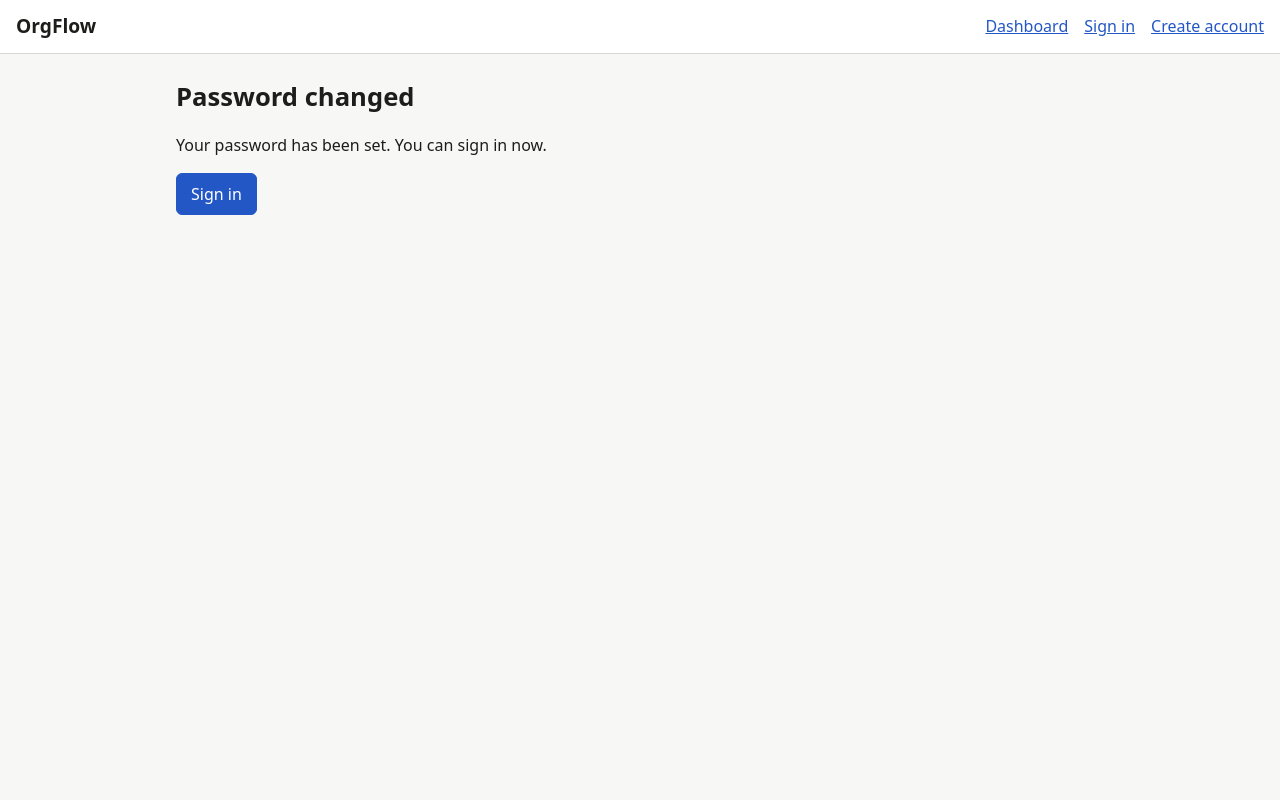
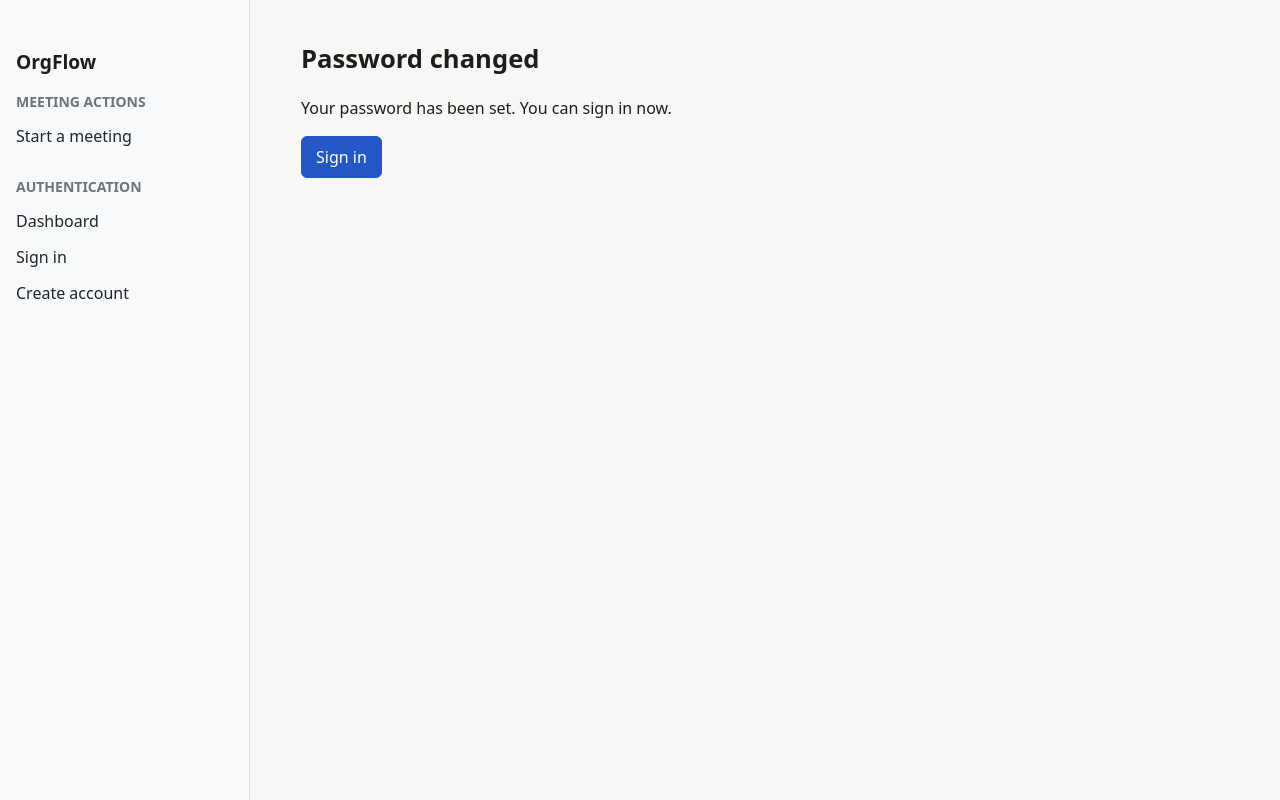
Before and after one commit to aayowole1/Software-Eng, a Django app: template accounts/templates/accounts/password_reset_complete.html in a window 1280 px wide. Run offline with Django 5.2, Linux system fonts and the light colour scheme; the template is opened without the code that fills it, so the values that code supplies are empty.

Commit message:
feat: add collapsible left-hand sidebar with meeting start button
Co-authored-by: aider (ollama_chat/devstral-small-2) <aider@aider.chat>

```diff
--- a/core/templates/base.html
+++ b/core/templates/base.html
@@ -5,39 +5,153 @@
   <meta name="viewport" content="width=device-width, initial-scale=1">
   <title>{% block title %}OrgFlow{% endblock %} · OrgFlow</title>
   <link rel="stylesheet" href="{% static 'core/site.css' %}">
+  <style>
+    .sidebar {
+      position: fixed;
+      left: 0;
+      top: 0;
+      height: 100vh;
+      width: 250px;
+      background: #f8f9fa;
+      border-right: 1px solid #dee2e6;
+      padding: 1rem;
+      overflow-y: auto;
+    }
+    .sidebar-toggle {
+      display: none;
+      position: absolute;
+      top: 1rem;
+      right: -1.5rem;
+      background: none;
+      border: none;
+      font-size: 1.5rem;
+      cursor: pointer;
+    }
+    .sidebar-content {
+      margin-top: 2rem;
+    }
+    .sidebar-group {
+      margin-bottom: 1.5rem;
+    }
+    .sidebar-group h3 {
+      font-size: 0.875rem;
+      font-weight: 600;
+      text-transform: uppercase;
+      color: #6c757d;
+      margin-bottom: 0.5rem;
+    }
+    .sidebar-group ul {
+      list-style: none;
+      padding: 0;
+      margin: 0;
+    }
+    .sidebar-group li {
+      margin-bottom: 0.25rem;
+    }
+    .sidebar-group a {
+      display: block;
+      padding: 0.25rem 0;
+      color: #212529;
+      text-decoration: none;
+    }
+    .sidebar-group a:hover {
+      color: #0d6efd;
+    }
+    .main-content {
+      margin-left: 250px;
+      padding: 1rem;
+    }
+    @media (max-width: 768px) {
+      .sidebar {
+        transform: translateX(-100%);
+        transition: transform 0.3s ease;
+      }
+      .sidebar.open {
+        transform: translateX(0);
+      }
+      .sidebar-toggle {
+        display: block;
+      }
+      .main-content {
+        margin-left: 0;
+      }
+    }
+  </style>
 </head>
 <body>
-  <a class="skip-link" href="#main">Skip to content</a>
-  <header class="site-header">
+  <div class="sidebar" id="sidebar">
+    <button class="sidebar-toggle" id="sidebarToggle" aria-label="Toggle sidebar">×</button>
+    <div class="sidebar-content">
       <a class="brand" href="{% url 'core:home' %}">OrgFlow</a>
-    <nav aria-label="Main">
+
+      <div class="sidebar-group">
+        <h3>Meeting Actions</h3>
+        <ul>
+          <li><a href="{% url 'meetings:create' %}">Start a meeting</a></li>
+        </ul>
+      </div>
+
       {% if user.is_authenticated %}
-        <a href="{% url 'core:dashboard' %}">Dashboard</a>
+        <div class="sidebar-group">
+          <h3>Navigation</h3>
+          <ul>
+            <li><a href="{% url 'core:dashboard' %}">Dashboard</a></li>
             {% if is_member %}
-          <a href="{% url 'membership:roster' %}">Roster</a>
-          <a href="{% url 'committees:list' %}">Committees</a>
+              <li><a href="{% url 'membership:roster' %}">Roster</a></li>
+              <li><a href="{% url 'committees:list' %}">Committees</a></li>
             {% else %}
-          <a href="{% url 'membership:apply' %}">Apply</a>
+              <li><a href="{% url 'membership:apply' %}">Apply</a></li>
             {% endif %}
+          </ul>
+        </div>
+
         {% if is_officer %}
-          <a href="{% url 'membership:application_list' %}">Applications</a>
-          <a href="{% url 'meetings:list' %}">Meeting drafts</a>
+          <div class="sidebar-group">
+            <h3>Officer Tools</h3>
+            <ul>
+              <li><a href="{% url 'membership:application_list' %}">Applications</a></li>
+              <li><a href="{% url 'meetings:list' %}">Meeting drafts</a></li>
+            </ul>
+          </div>
         {% endif %}
+
         {% if is_admin %}
-          <a href="{% url 'accounts:user_list' %}">Users</a>
+          <div class="sidebar-group">
+            <h3>Admin</h3>
+            <ul>
+              <li><a href="{% url 'accounts:user_list' %}">Users</a></li>
+            </ul>
+          </div>
         {% endif %}
-        <a href="{% url 'accounts:profile' %}">My account</a>
+
+        <div class="sidebar-group">
+          <h3>Account</h3>
+          <ul>
+            <li><a href="{% url 'accounts:profile' %}">My account</a></li>
+            <li>
               <form method="post" action="{% url 'accounts:logout' %}" class="inline">
                 {% csrf_token %}
                 <button type="submit" class="link-button">Sign out</button>
               </form>
+            </li>
+          </ul>
+        </div>
       {% else %}
-        <a href="{% url 'core:dashboard' %}">Dashboard</a>
-        <a href="{% url 'accounts:login' %}">Sign in</a>
-        <a href="{% url 'accounts:register' %}">Create account</a>
+        <div class="sidebar-group">
+          <h3>Authentication</h3>
+          <ul>
+            <li><a href="{% url 'core:dashboard' %}">Dashboard</a></li>
+            <li><a href="{% url 'accounts:login' %}">Sign in</a></li>
+            <li><a href="{% url 'accounts:register' %}">Create account</a></li>
+          </ul>
+        </div>
       {% endif %}
-    </nav>
-  </header>
+    </div>
+  </div>
+
+  <div class="main-content">
+    <button class="sidebar-toggle" id="sidebarToggleMobile" aria-label="Toggle sidebar">☰</button>
+    <a class="skip-link" href="#main">Skip to content</a>
 
     <main id="main">
       {% if messages %}
@@ -49,5 +163,26 @@
       {% endif %}
       {% block content %}{% endblock %}
     </main>
+  </div>
+
+  <script>
+    document.addEventListener('DOMContentLoaded', function() {
+      const sidebar = document.getElementById('sidebar');
+      const sidebarToggle = document.getElementById('sidebarToggle');
+      const sidebarToggleMobile = document.getElementById('sidebarToggleMobile');
+
+      function toggleSidebar() {
+        sidebar.classList.toggle('open');
+      }
+
+      if (sidebarToggle) {
+        sidebarToggle.addEventListener('click', toggleSidebar);
+      }
+
+      if (sidebarToggleMobile) {
+        sidebarToggleMobile.addEventListener('click', toggleSidebar);
+      }
+    });
+  </script>
 </body>
 </html>
```
Lines whose indentation alone changed are shown as unchanged.
